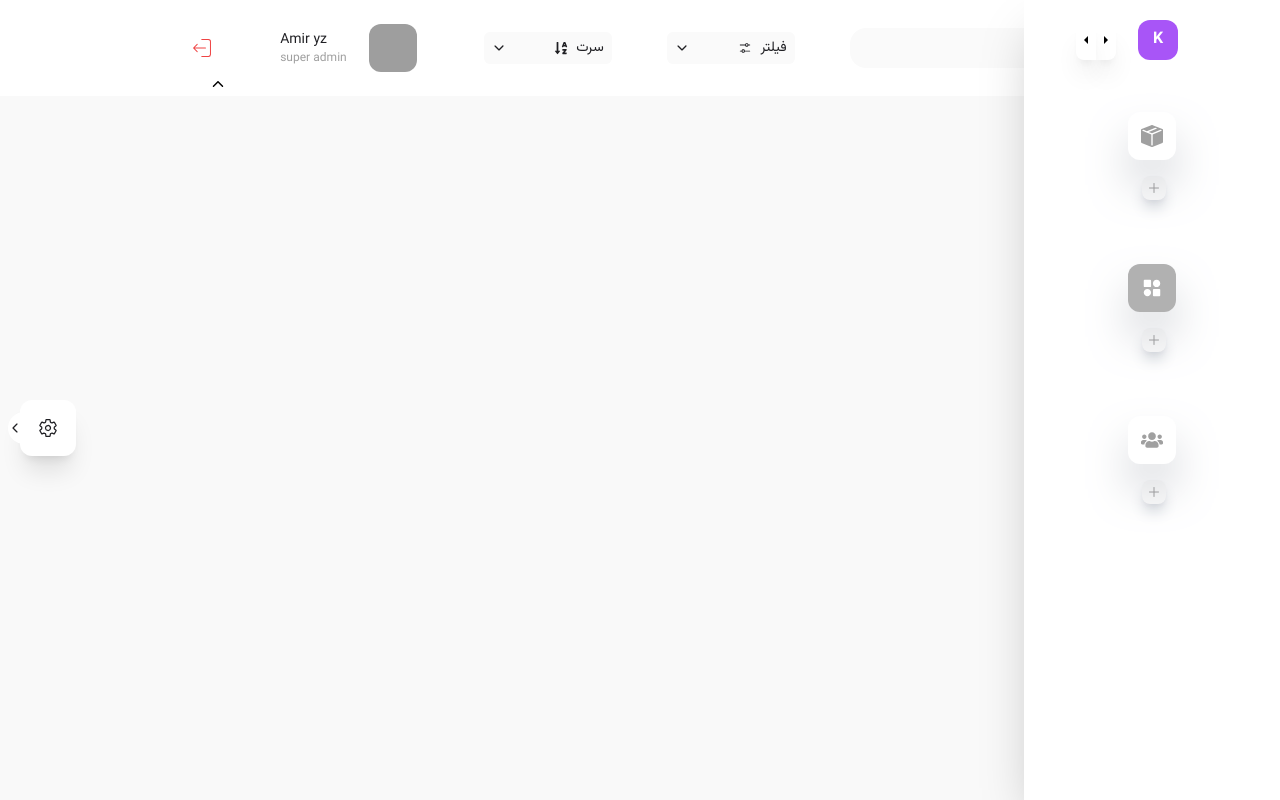
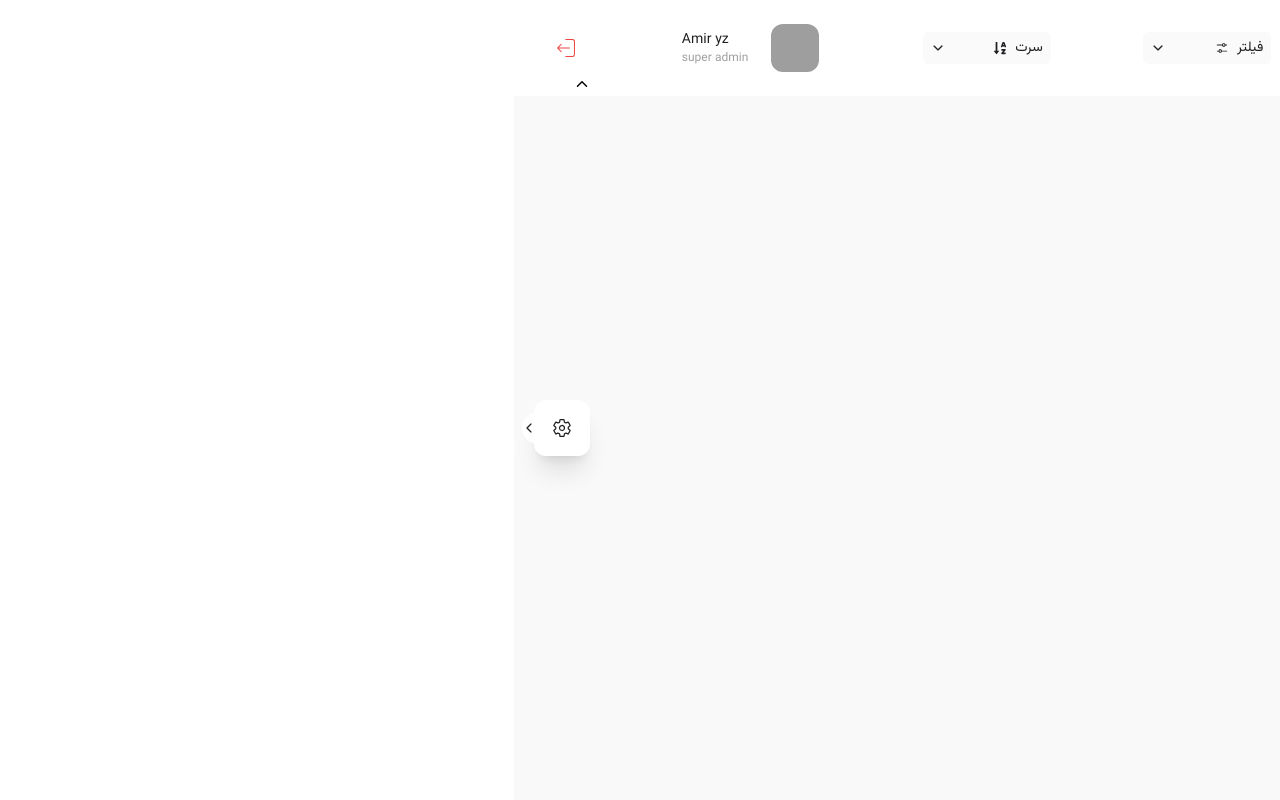
Before and after one commit to orgamiryazdani/admin-panel-shop, a React (Vite) app: page /category in a window 1280 px wide. Built offline with nearby package versions, Linux system fonts and the light colour scheme; grey boxes are pictures that could not be loaded.

Commit message:
Completing animations related to menu and header

```diff
--- a/src/features/menu/menuHeaderSlice.ts
+++ b/src/features/menu/menuHeaderSlice.ts
@@ -5,6 +5,8 @@ export interface CounterState {
   hideMenuValue: boolean;
   hideSettings: boolean;
   hideHeader: boolean;
+  changeMenuHeaderUi: boolean;
+  showAnimate: boolean;
 }
 
 const initialState: CounterState = {
@@ -12,6 +14,8 @@ const initialState: CounterState = {
   hideMenuValue: localStorage.getItem("hideMenu") === "true" || false,
   hideSettings: localStorage.getItem("hideSetting") === "true" || false,
   hideHeader: localStorage.getItem("hideHeader") === "true" || false,
+  changeMenuHeaderUi: localStorage.getItem("menuHeader") === "true" || false,
+  showAnimate: false
 }
 
 export const menuSlice = createSlice({
@@ -44,9 +48,19 @@ export const menuSlice = createSlice({
       localStorage.setItem("hideHeader", value.toString());
       state.hideHeader = value;
     },
+    changeUiMenuHeader: (state) => {
+      state.showAnimate = true;
+      const value = !state.changeMenuHeaderUi;
+      localStorage.setItem("menuHeader", value.toString());
+      state.changeMenuHeaderUi = value;
+      state.hideMenuValue = false;
+      state.hideHeader = false;
+      localStorage.setItem("hideHeader", false.toString());
+      localStorage.setItem("hideMenu", false.toString());
+    },
   },
 })
 
-export const { openMenu, closeMenu, hideMenu, hideSetting, closeHeader } = menuSlice.actions
+export const { openMenu, closeMenu, hideMenu, hideSetting, closeHeader, changeUiMenuHeader } = menuSlice.actions
 
 export default menuSlice.reducer
--- a/src/index.css
+++ b/src/index.css
@@ -111,37 +111,44 @@ body {
 
 @keyframes menuRightTopRight {
   0% {
+    width: 100%;
+    height: 100%;
     top: 0%;
     right: 0%;
   }
   20% {
-    top: 12%;
-    right: 0%;
-  }
-  30% {
+    width: 100%;
+    height: 100%;
     top: 12%;
     right: 0%;
   }
   40% {
+    width: 100%;
+    height: 100%;
     top: 12%;
-    right: 20%;
+    right: 100%;
   }
   50% {
+    width: 100%;
+    height: 100%;
     top: 12%;
-    right: 20%;
+    right: 100%;
   }
   60% {
+    width: 100%;
     top: 0%;
-    right: 20%;
+    right: 100%;
+    height: 100%;
   }
   80% {
-    height: 100%;
-    right: 20%;
+    width: 100%;
+    right: 100%;
+    height: 0%;
   }
   100% {
+    width: 100%;
+    right: 0%;
     height: 0%;
-    right: 20%;
-    overflow: hidden;
   }
 }
 
@@ -154,19 +161,34 @@ body {
   0% {
     width: 100%;
     left: 0%;
+    height: 100%;
+    position: relative;
+    z-index: 100;
   }
   50% {
     width: 100%;
-    left: 20%;
+    left: 25%;
+    height: 100%;
+    position: relative;
+    z-index: 100;
   }
   50% {
-    left: 20%;
+    left: 25%;
     width: 100%;
+    height: 100%;
+    position: relative;
+    z-index: 100;
+  }
+  90% {
+    left: 25%;
+    width: 0%;
+    overflow: hidden;
+    height: 100%;
+    position: relative;
+    z-index: 100;
   }
   100% {
-    left: 20%;
-    width: 0%;
-    overflow: hidden;
+    position: absolute;
   }
 }
 
@@ -179,22 +201,21 @@ body {
   0% {
     height: 12%;
     width: 0%;
-    overflow: hidden;
   }
   50% {
     height: 12%;
-    width: 20%;
-    overflow: hidden;
+    width: 100%;
+    overflow: visible;
   }
   50% {
     height: 12%;
-    width: 20%;
-    overflow: hidden;
+    width: 100%;
+    overflow: visible;
   }
   100% {
-    width: 20%;
+    width: 100%;
     height: 100%;
-    overflow: hidden;
+    overflow: visible;
   }
 }
 
@@ -206,11 +227,12 @@ body {
 @keyframes showTopHeader {
   0% {
     width: 0%;
-    height: 12%;
+    height: 100%;
   }
   100% {
-    width: 80%;
-    height: 12%;
+    width: 100%;
+    height: 100%;
+    overflow: visible;
   }
 }
 
@@ -218,3 +240,50 @@ body {
   animation: showTopHeader 1.5s ease-in-out forwards 3s;
   -webkit-animation: showTopHeader 1.5s ease-in-out forwards 3s;
 }
+
+@keyframes menuTopRightAnimateTwo {
+  0% {
+    width: 100%;
+    height: 100%;
+    top: 0%;
+    right: 0%;
+  }
+  20% {
+    width: 100%;
+    height: 100%;
+    top: 12%;
+    right: 0%;
+  }
+  40% {
+    width: 100%;
+    height: 100%;
+    top: 12%;
+    right: 100%;
+  }
+  50% {
+    width: 100%;
+    height: 100%;
+    top: 12%;
+    right: 100%;
+  }
+  60% {
+    top: 0%;
+    right: 100%;
+    width: 100%;
+    height: 100%;
+  }
+  80% {
+    right: 100%;
+    height: 0%;
+    width: 100%;
+  }
+  100% {
+    right: 0%;
+    height: 0%;
+  }
+}
+
+.menuTopRightAnimationTwo {
+  animation: menuTopRightAnimateTwo 3s ease-in-out forwards;
+  -webkit-animation: menuTopRightAnimateTwo 3s ease-in-out forwards;
+}
--- a/src/ui/ChangeMenuHeaderUi.tsx
+++ b/src/ui/ChangeMenuHeaderUi.tsx
@@ -3,7 +3,10 @@ import { IoIosArrowBack } from "react-icons/io";
 import { IoSettingsOutline } from "react-icons/io5";
 import { useDispatch, useSelector } from "react-redux";
 import { RootState } from "../store";
-import { hideSetting } from "../features/menu/menuHeaderSlice";
+import {
+  changeUiMenuHeader,
+  hideSetting,
+} from "../features/menu/menuHeaderSlice";
 
 const ChangeMenuHeaderUi = () => {
   const [showItem, setShowItem] = useState(false);
@@ -16,7 +19,10 @@ const ChangeMenuHeaderUi = () => {
         hideSettings ? "p-0" : "p-0"
       }`}>
       <div
-        onClick={() => setShowItem(false)}
+        onClick={() => {
+          setShowItem(false);
+          dispatch(changeUiMenuHeader());
+        }}
         className={`flex items-center justify-center transition-all overflow-hidden duration-200 ease-in-out cursor-pointer
         ${hideSettings ? "w-0" : "w-14"}
         ${showItem ? "h-10 pt-2" : "h-0"}`}>
--- a/src/ui/header/MainHeader.tsx
+++ b/src/ui/header/MainHeader.tsx
@@ -3,23 +3,44 @@ import { RootState } from "../../store";
 import TopHeader from "./TopHeader";
 
 const MainHeader = () => {
-  const { hideHeader } = useSelector(
+  const { hideHeader, changeMenuHeaderUi, showAnimate } = useSelector(
     (state: RootState) => state.menuHeader,
   );
+
   return (
     <>
       <div
-        className={`w-full bg-secondary-100 topHeaderAnimation transition-all duration-300 ease-in-out ${
+        className={`w-full bg-secondary-100 transition-all relative duration-300 ease-in-out ${
           hideHeader ? "h-0" : "h-[12%]"
         }`}>
-        <TopHeader />
+        <div
+          className={`${
+            showAnimate == true ? "w-0 h-0 overflow-hidden" : "w-full h-full"
+          } bg-secondary-100 absolute
+          ${showAnimate && changeMenuHeaderUi && "topHeaderAnimation"}
+          ${
+            showAnimate && changeMenuHeaderUi == false && "showTopHeaderAnimation"
+          }
+          `}>
+          <TopHeader
+          />
+        </div>
+        {/*  */}
+        <div
+          className={`w-0 h-0 overflow-hidden bg-secondary-100 absolute
+          ${showAnimate == false && changeMenuHeaderUi && "w-full h-full"}
+          ${showAnimate && changeMenuHeaderUi && "showTopHeaderAnimation"}
+          ${
+            showAnimate &&
+            changeMenuHeaderUi == false &&
+            "topHeaderAnimation"
+          }
+          `}>
+          <TopHeader
+          />
+        </div>
       </div>
-      <div
-        className={`showTopHeaderAnimation bg-secondary-100 absolute w-0 overflow-hidden topHeaderAnimation transition-all duration-300 ease-in-out ${
-          hideHeader ? "h-0" : "h-[12%]"
-        }`}>
-        <TopHeader />
-      </div>
+      {/*  */}
     </>
   );
 };
--- a/src/ui/menu/MainMenu.tsx
+++ b/src/ui/menu/MainMenu.tsx
@@ -3,26 +3,44 @@ import { RootState } from "../../store";
 import RightMenu from "./RightMenu";
 
 const MainMenu = () => {
-  const { menuValue, hideMenuValue } = useSelector(
-    (state: RootState) => state.menuHeader,
-  );
+  const { menuValue, hideMenuValue, changeMenuHeaderUi, showAnimate } =
+    useSelector((state: RootState) => state.menuHeader);
+
   return (
     <>
       <div
         className={`${menuValue ? "w-[20%]" : "w-[8.3%]"} ${
           hideMenuValue ? "!w-[0%]" : "w-1/5"
-        } relative transition-all duration-300 ease-in-out h-ful bg-secondary-100 shadow-2xl z-10
-         menuRightTopRightAnimation
+        } relative transition-all duration-300 ease-in-out h-ful bg-secondary-100 z-10
          `}>
-        <RightMenu />
-      </div>
-      <div
-        className={`${menuValue ? "w-[20%]" : "w-[8.3%]"} ${
-          hideMenuValue ? "!w-[0%]" : "w-1/5"
-        } absolute w-0 h-0 overflow-hidden transition-all duration-300 ease-in-out h-ful bg-secondary-100 shadow-2xl z-10
-        showRightMenuAnimate
-         `}>
-        <RightMenu />
+        <div
+          className={`${
+            showAnimate == true ? "w-0 h-0 overflow-hidden" : "w-full h-full"
+          } bg-secondary-100 absolute shadow-2xl
+          ${showAnimate && changeMenuHeaderUi && "menuRightTopRightAnimation"}
+          ${
+            showAnimate && changeMenuHeaderUi == false && "showRightMenuAnimate"
+          }
+          `}>
+          <RightMenu
+            showMenuBar={showAnimate && changeMenuHeaderUi ? true : false}
+          />
+        </div>
+        {/*  */}
+        <div
+          className={`w-0 h-0 overflow-hidden shadow-2xl  bg-secondary-100 absolute
+          ${showAnimate == false && changeMenuHeaderUi && "w-full h-full"}
+          ${showAnimate && changeMenuHeaderUi && "showRightMenuAnimate"}
+          ${
+            showAnimate &&
+            changeMenuHeaderUi == false &&
+            "menuTopRightAnimationTwo"
+          }
+          `}>
+          <RightMenu
+            showMenuBar={showAnimate && changeMenuHeaderUi ? false : true}
+          />
+        </div>
       </div>
     </>
   );
--- a/src/ui/menu/RightMenu.tsx
+++ b/src/ui/menu/RightMenu.tsx
@@ -63,7 +63,11 @@ const menuItems: menuItem[] = [
   },
 ];
 
-const RightMenu = () => {
+type props = {
+  showMenuBar: boolean;
+};
+
+const RightMenu = ({ showMenuBar }: props) => {
   const { pathname } = useLocation();
 
   const { menuValue, hideMenuValue } = useSelector(
@@ -81,6 +85,7 @@ const RightMenu = () => {
 
   return (
     <>
+      {showMenuBar ? null : (
         <div
           className={`w-full h-20 flex items-center justify-center absolute top-0 z-10 ${
             hideMenuValue ? "-left-0" : "-left-14"
@@ -96,6 +101,8 @@ const RightMenu = () => {
             <IoMdArrowDropleft />
           </div>
         </div>
+      )}
+
       <div
         className={`h-full duration-300 ease-in-out relative w-full ${
           hideMenuValue ? "w-0 hidden" : "w-full"
```
Lines whose indentation alone changed are shown as unchanged.
